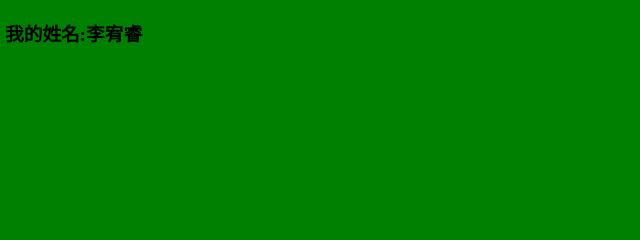
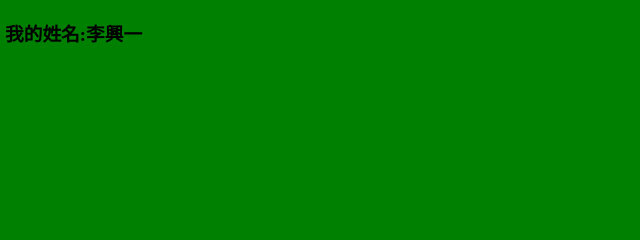
Before and after one commit to kylelee26/test, a plain HTML site: page hw1.htm in a window 1280 px wide. Shown: the top 240 px of the page, 0-640 px from the left. Drawn offline with Linux system fonts and the light colour scheme.

Commit message:
secondCommit

```diff
--- a/hw1.htm
+++ b/hw1.htm
@@ -9,7 +9,7 @@
 </head>
 <body>
 	<body bgcolor="green">
-	<h3>我的姓名:李宥睿</h2>
+	<h3>我的姓名:李興一</h2>
 	<img src="mypicture.jpg" width="400" height="300">
 	<a href="https://www.youtube.com/watch?v=M6nEl7hMDcs" target="blank">Lebron精華一定要點進來看，不看會後悔</a>
 	<img src="lalisa.jpg" width="400" height="500" >
```
